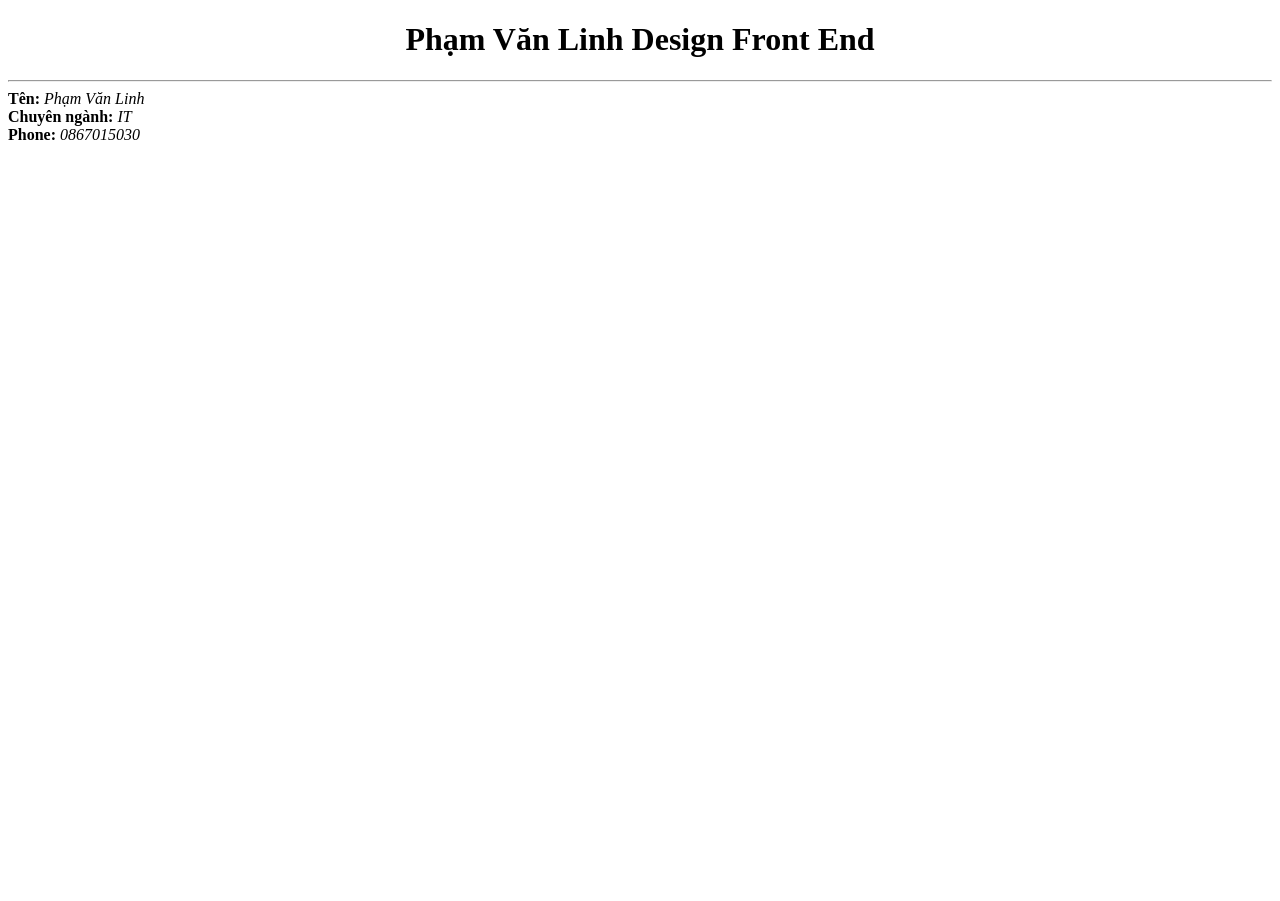
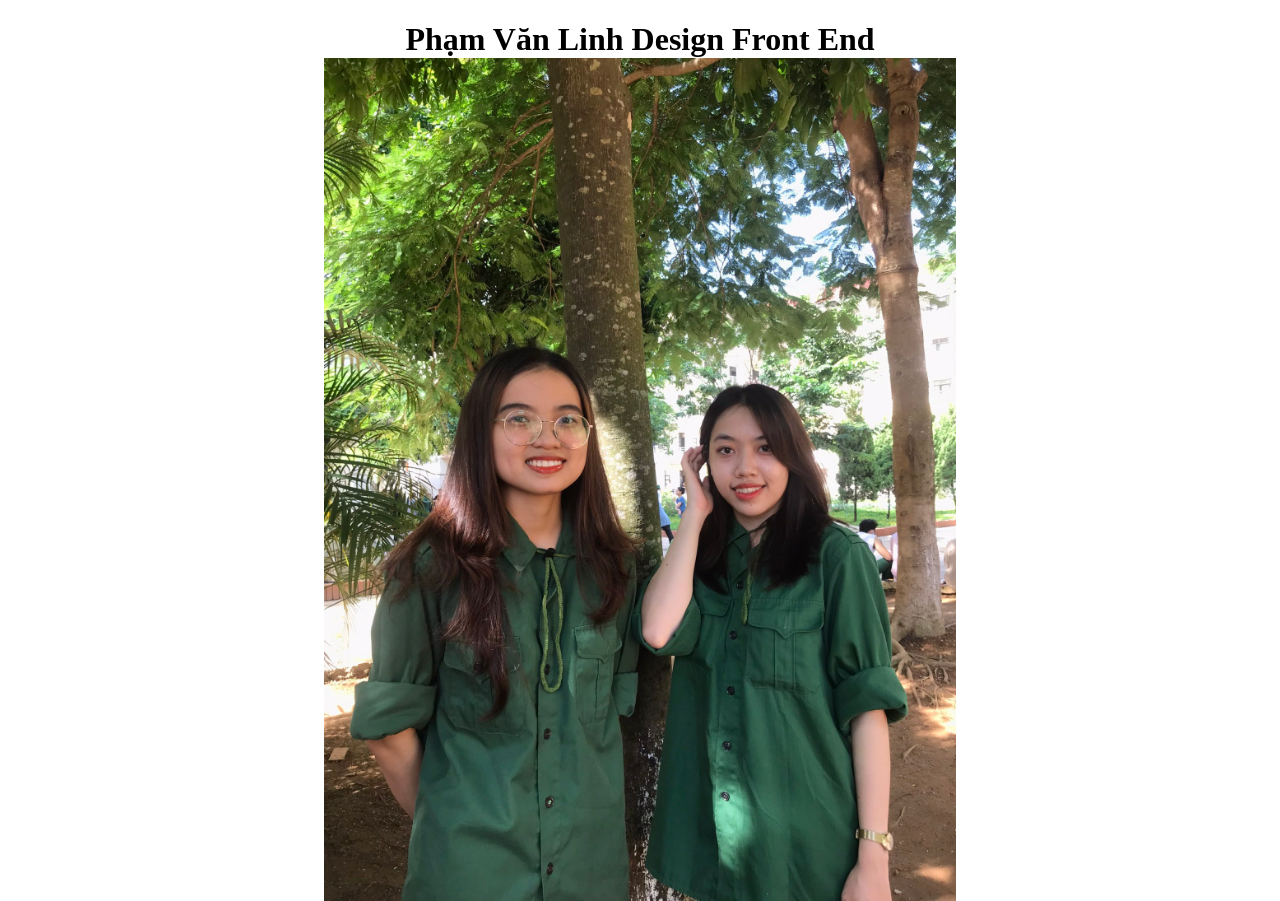
Before and after one commit to phamlinh1711/phamlinh1711.github.io, a plain HTML site: page index.html in a window 1280 px wide. Shown: the top 901 px of the page. Before the commit the page ends 800 px from the top, so only its background shows below. Drawn offline with Linux system fonts and the light colour scheme.

Commit message:
them images

```diff
--- a/1.css
+++ b/1.css
@@ -4,3 +4,6 @@ body{
 h1{
 	text-align: center;
 }
+img{
+	width: 50%;
+}
--- a/index.html
+++ b/index.html
@@ -7,7 +7,9 @@
 	<title>CV personal</title>
 </head>
 <body>
-	<h1>Phạm Văn Linh Design Front End</h1>
+	<h1>Phạm Văn Linh Design Front End <br>
+		<img src="image/trangnga.jpg" alt="">
+	</h1>
 	<hr>
 	<div class="thongtin">
 		<b>Tên: </b> <i>Phạm Văn Linh</i>
```
Also changed, not shown: image/trangnga.jpg (added).
